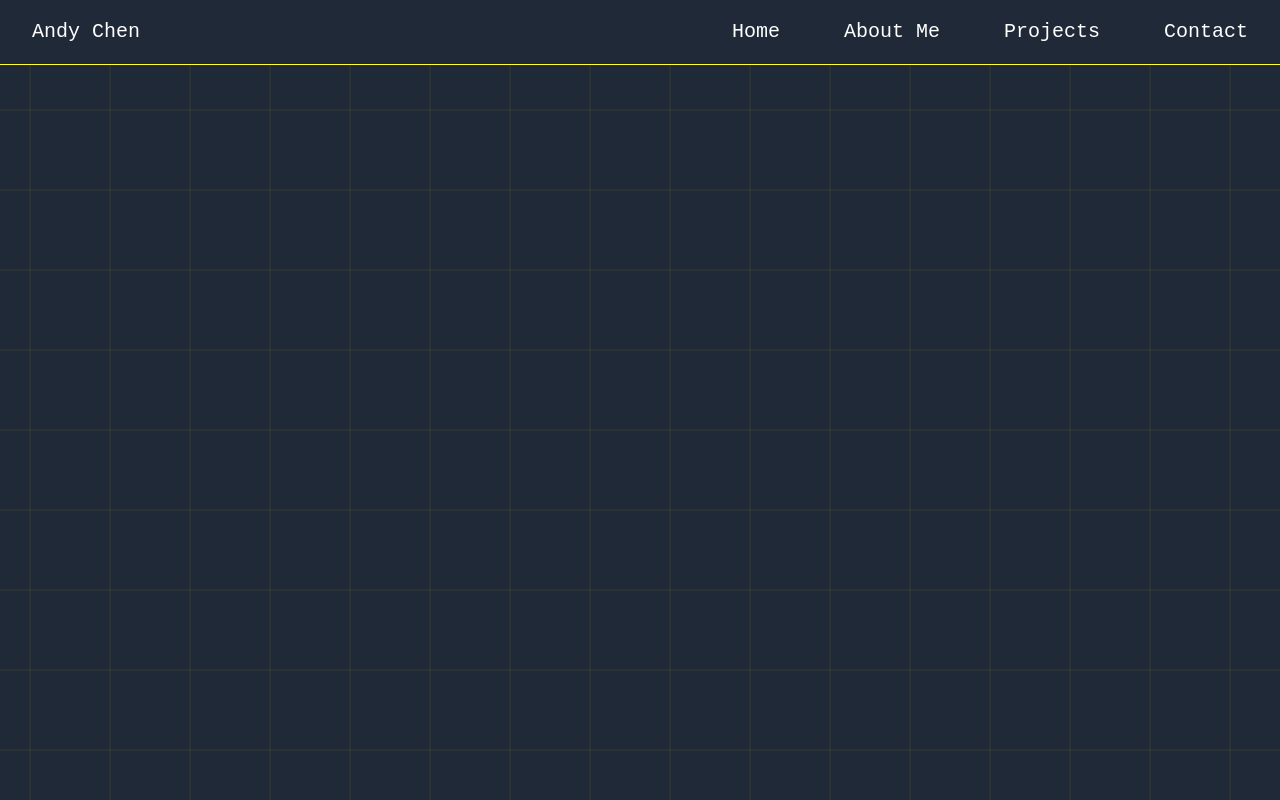
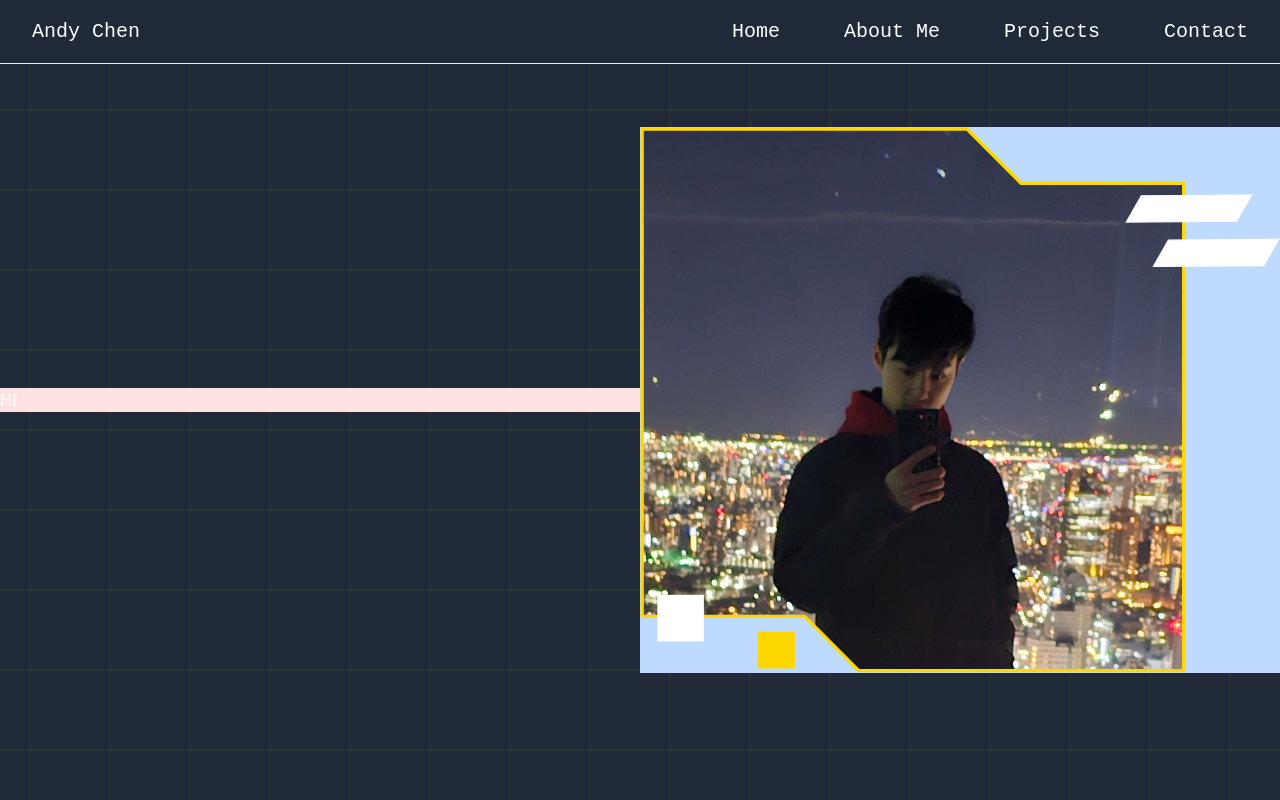
Before and after one commit to andy02chen/portfolio_site, a React (Vite) app in the folder portfolio/: page / in a window 1280 px wide. Built offline with nearby package versions, Linux system fonts and the light colour scheme; a web font is replaced by a local one.

Commit message:
added pfp and fixed an issue with nav bar not staying at top

```diff
--- a/portfolio/src/App.tsx
+++ b/portfolio/src/App.tsx
@@ -1,4 +1,5 @@
 import { useEffect, useState, type SetStateAction } from "react";
+import Home from "./Home";
 
 function App() {
 
@@ -39,7 +40,7 @@ function App() {
     <main className="min-h-dvh w-full bg-[var(--dark-blue)] text-[var(--white)]
       grid-background
     ">
-      <nav className="font-ubuntu border-b border-[var(--light-yellow)] bg-[var(--dark-blue)]">
+      <nav className="font-ubuntu w-full lg:h-16 border-b border-[var(--light-yellow)] bg-[var(--dark-blue)] fixed top-0 z-50">
 
         {/* Mobile Nav Bar */}
         <div className={`lg:hidden w-full
@@ -242,6 +243,9 @@ function App() {
           </div>
         </ul>
       </nav>
+
+      {/* Home Page */}
+      <Home/>
     </main>
   )
 }
--- /dev/null
+++ b/portfolio/src/Home.tsx
@@ -0,0 +1,39 @@
+
+import pfp from './assets/pic.jpg';
+
+export default function Home() {
+  return(
+    <section className="w-full h-screen flex flex-row justify-center items-center">
+      <div className="w-1/2 bg-red-100 flex flex-1">
+        HI
+      </div>
+
+      <div className="w-1/2 bg-blue-200 flex flex-1 items-center justify-center">
+        {/* PFP */}
+        <svg className='w-2xl auto' viewBox="0 0 591 504" fill="none" xmlns="http://www.w3.org/2000/svg">
+          <defs>
+            <clipPath id="frameClip">
+              <path d="M302 2H2V452H152L202 502H502V52H352L302 2Z"/>
+            </clipPath>
+          </defs>
+          <image
+            href={pfp}
+            width="500"
+            height="500"
+            x="2"
+            y="2"
+            clipPath="url(#frameClip)"
+            preserveAspectRatio="xMidYMid slice"
+          />
+          <path d="M302 2H2V452H152L202 502H502V52H352L302 2Z" stroke="#FFD700" strokeWidth="3" fill="none"/>
+          <path d="M564.865 62.7224L462.885 63.4956L449 87.813L550.98 87.0398L564.865 62.7224Z" fill="white" stroke="white"/>
+          <path d="M589.865 103.722L487.885 104.496L474 128.813L575.98 128.04L589.865 103.722Z" fill="white" stroke="white"/>
+          <rect x="16" y="432" width="43" height="43" fill="white"/>
+          <rect x="109" y="466" width="34" height="34" fill="#FFD700"/>
+        </svg>
+
+
+      </div>
+    </section>
+  );
+}
```
Also changed, not shown: portfolio/src/assets/pfp_shape.svg (added), portfolio/src/assets/pic.jpg (added).
